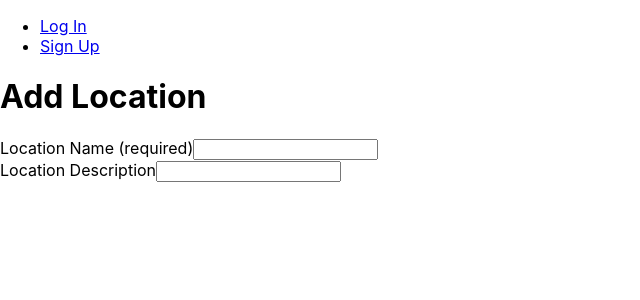
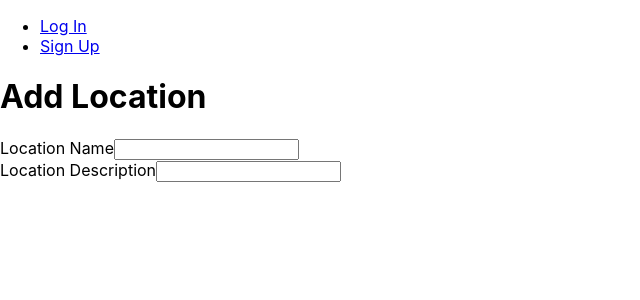
Before and after one commit to vanessa-konynenbelt/pilot-front-end, a React (Create React App) app: page /add-location in a window 1280 px wide. Shown: the top 300 px of the page, without its empty margins (0-640 px from the left). Built offline with nearby package versions, Linux system fonts and the light colour scheme; no server answers.

Commit message:
add state to location page

```diff
--- a/src/pages/AddLocation/AddLocation.jsx
+++ b/src/pages/AddLocation/AddLocation.jsx
@@ -1,20 +1,25 @@
 import { useState } from "react"
 
 function AddLocation(props) {
+  const [formData, setFormData] = useState({
+		name: '',
+		description: '',
+	})
+
 	return (
 		<>
 			<h1>Add Location</h1>
 			<form autoComplete="off">
 				<div className="form-group mb-3">
 					<label htmlFor="name-input" className="form-label">
-						Location Name (required)
+						Location Name
 					</label>
 					<input
 						type="text"
 						className="form-control"
 						id="name-input"
 						name="name"
-						required
+            value={formData.name}
 					/>
 				</div>
 				<div className="form-group mb-3">
@@ -26,11 +31,14 @@ function AddLocation(props) {
 						className="form-control"
 						id="description-input"
 						name="description"
+            value={formData.description}
 					/>
 				</div>
 			</form>
 		</>
 	)
+
+
 }
 
 export default AddLocation
```
